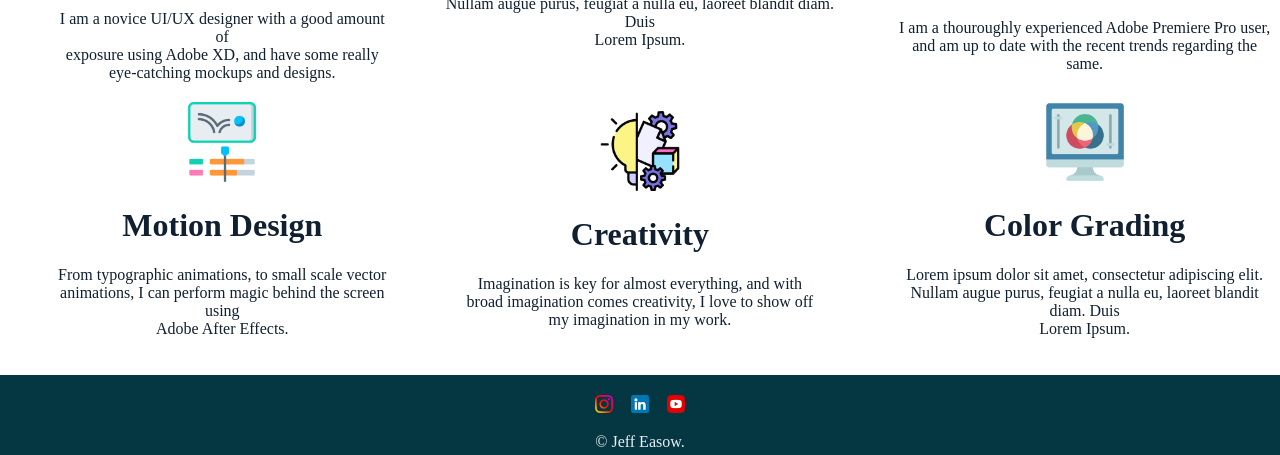
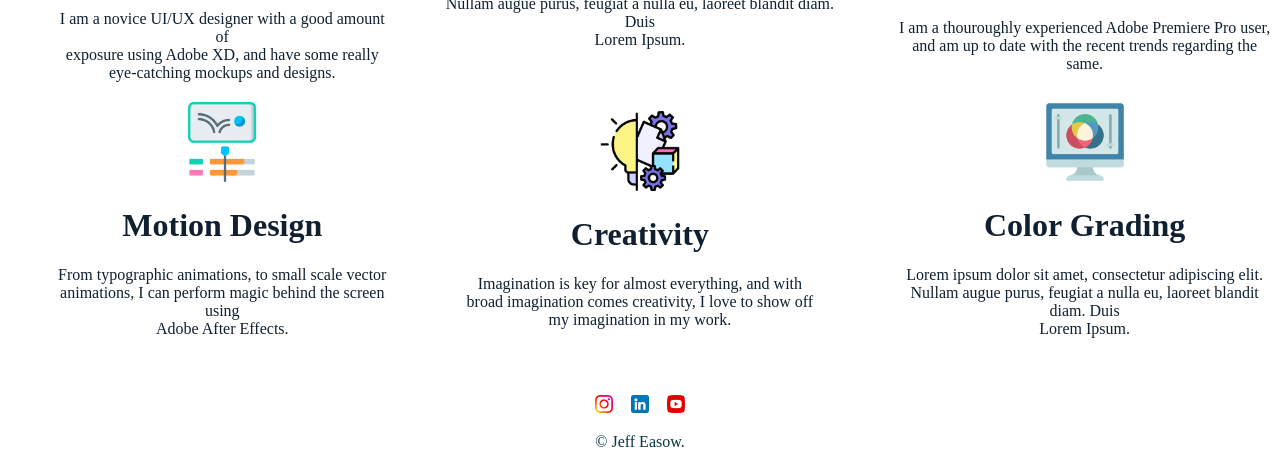
Before and after one commit to jeffeasow/Profile, a plain HTML site: page index.html in a window 1280 px wide. Shown: the part 1825-2280 px from the top of the page. Drawn offline with Linux system fonts and the light colour scheme.

Commit message:
Update styles.css

```diff
--- a/styles.css
+++ b/styles.css
@@ -133,7 +133,6 @@ table{
 .bottom-container{
   text-align: center;
   height: 80px;
-  background-color: #053742;
 }
 
 .media-href{
@@ -151,5 +150,5 @@ table{
 
 .copyright{
   padding-top: 20px;
-  color: #E8F0F2;
+  color: #053742;
 }
```
